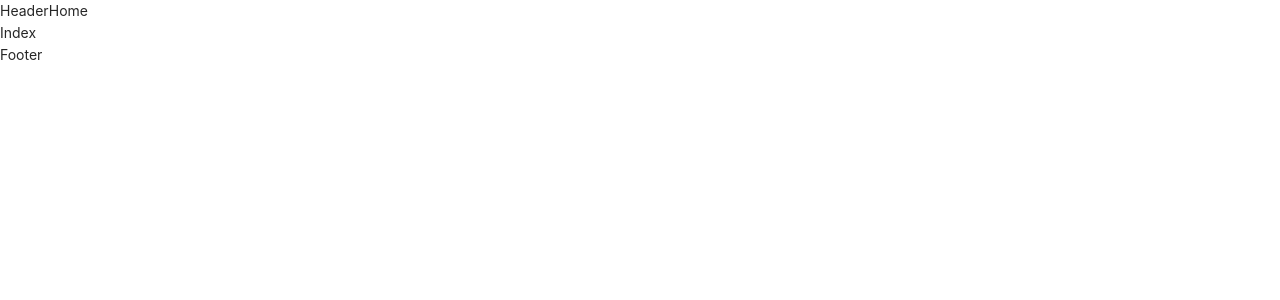
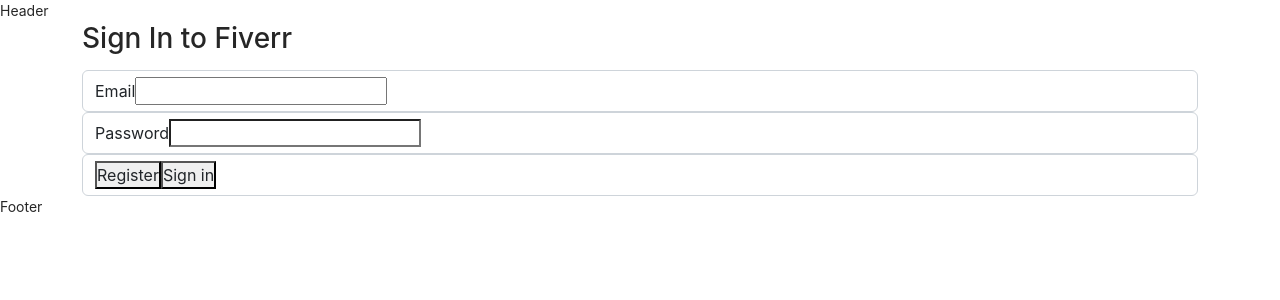
Before and after one commit to MinhNguyen153216/fiverr-typescript, a React (Create React App) app: page /login in a window 1280 px wide. Before the commit this address led to /. Shown: the top 300 px of the page. Built offline with nearby package versions, Linux system fonts and the light colour scheme.

Commit message:
'1st-commit'

```diff
--- a/src/index.tsx
+++ b/src/index.tsx
@@ -17,6 +17,7 @@
 import JobDetail from "./pages/JobDetail/JobDetail";
 import JobTitle from "./pages/JobTitle/JobTitle";
 import HomeTemplate from "./templates/Home/HomeTemplate";
+import Login from "./pages/Login/Login";
 //
 
 const root = ReactDOM.createRoot(
@@ -31,6 +32,7 @@
           <Route path="home" element={<Index />} />
           <Route path="detail" element={<JobDetail />} />
           <Route path="title" element={<JobTitle />} />
+          <Route path="login" element={<Login/>} />
         </Route>
 
         {/* <Route path="job" element={<UserTemplate />}>
--- a/src/pages/Login/Login.tsx
+++ b/src/pages/Login/Login.tsx
@@ -4,6 +4,26 @@
 
 export default function Login({}: Props) {
   return (
-    <div>Login</div>
+    <div className='container'>
+      <div>
+
+          <h3>Sign In to Fiverr</h3>
+          <form className='form-group'>
+            <div className="form-control">
+              <label htmlFor="email">Email</label>
+              <input type="email" name="email" id="email" />
+            </div>
+            <div className="form-control">
+              <label htmlFor="password">Password</label>
+              <input type="password" name="password" id="password" />
+            </div>
+            <div className="form-control">
+              <button>Register</button>
+              <button>Sign in</button>
+            </div>
+          </form>
+
+      </div>
+    </div>
   )
 }
```
